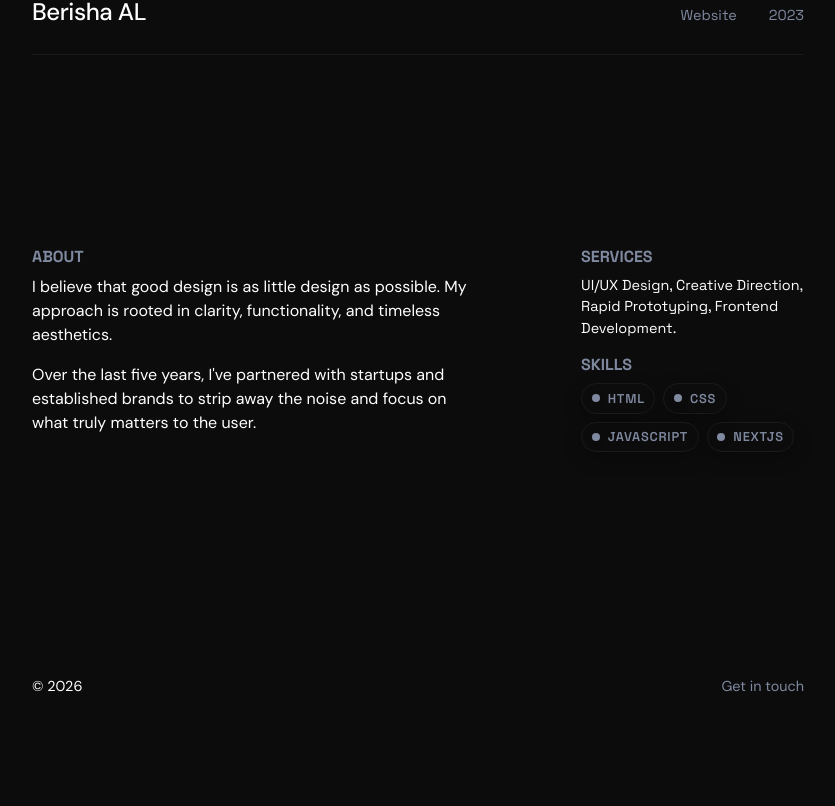
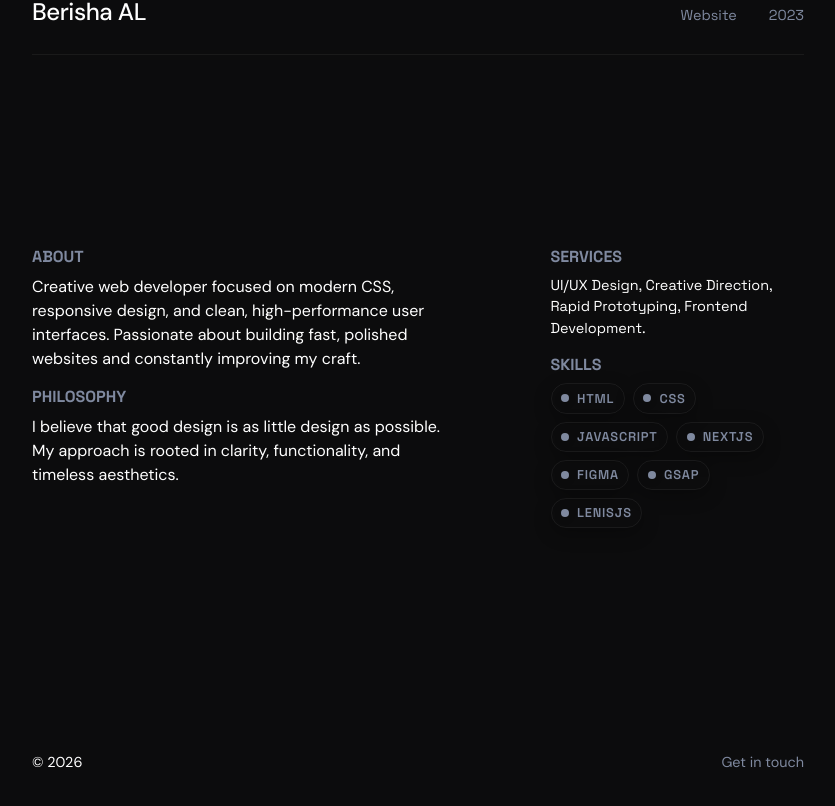
Before and after one commit to Johnson-Berisha/gjnsn, a Next.js app: page / in a window 1280 px wide. Shown: the part 939-1745 px from the top of the page, without its empty margins (222-1057 px from the left). Before the commit the page ends 1700 px from the top, so only its background shows below. Built offline with nearby package versions, Linux system fonts and the light colour scheme.

Commit message:
more skills

```diff
--- a/src/app/globals.css
+++ b/src/app/globals.css
@@ -339,6 +339,14 @@ header nav a:hover {
   gap: calc(var(--spacing) * 3);
 }
 
+.about-content {
+  width: 100%;
+}
+
+.about-service {
+  width: 60%;
+}
+
 .about-service p {
   font-family: var(--font-mono);
   font-size: .9rem;
--- a/src/app/page.js
+++ b/src/app/page.js
@@ -53,8 +53,9 @@ export default function Home() {
         <section className="about" id="about">
           <div className="about-content">
             <h4 className="about-title">ABOUT</h4>
+            <p>Creative web developer focused on modern CSS, responsive design, and clean, high-performance user interfaces. Passionate about building fast, polished websites and constantly improving my craft.</p>
+            <h4 className="about-title">PHILOSOPHY</h4>
             <p>I believe that good design is as little design as possible. My approach is rooted in clarity, functionality, and timeless aesthetics.</p>
-            <p>Over the last five years, I've partnered with startups and established brands to strip away the noise and focus on what truly matters to the user.</p>
           </div>
           <div className="about-service">
             <h4 className="about-title">SERVICES</h4>
@@ -65,6 +66,9 @@ export default function Home() {
               <span className="language">CSS</span>
               <span className="language">JAVASCRIPT</span>
               <span className="language">NEXTJS</span>
+              <span className="language">Figma</span>
+              <span className="language">GSAP</span>
+              <span className="language">LenisJS</span>
             </div>
           </div>
         </section>
```
